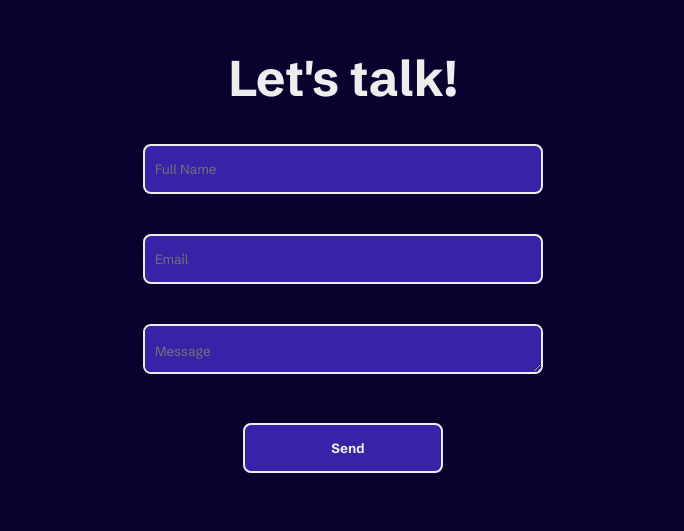
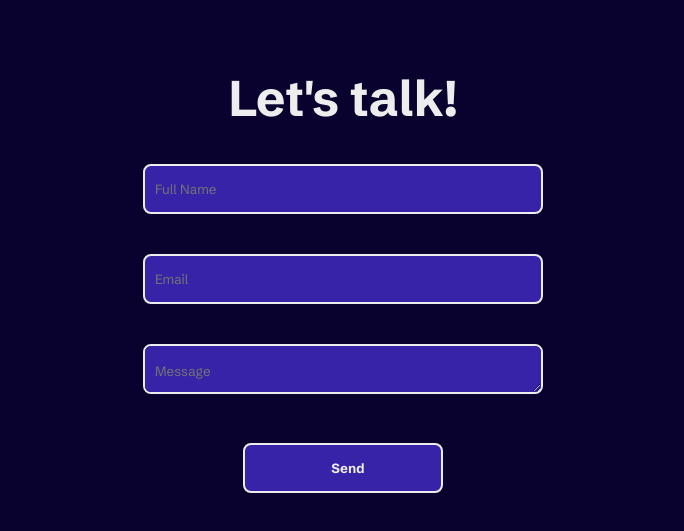
Before and after one commit to youssefelganaini/youssefelganaini.github.io, a plain HTML site: page index.html in a window 1280 px wide. Shown: the part 763-1294 px from the top of the page, without its empty margins (297-981 px from the left). Drawn offline with nearby package versions, Linux system fonts and the light colour scheme.

Commit message:
Update index.css
padding extra

```diff
--- a/index.css
+++ b/index.css
@@ -167,7 +167,7 @@ body {
 }
 
 .contact {
-    padding: 160px;
+    padding: 180px;
     height: 100vh;
     position: relative;
 }
```
